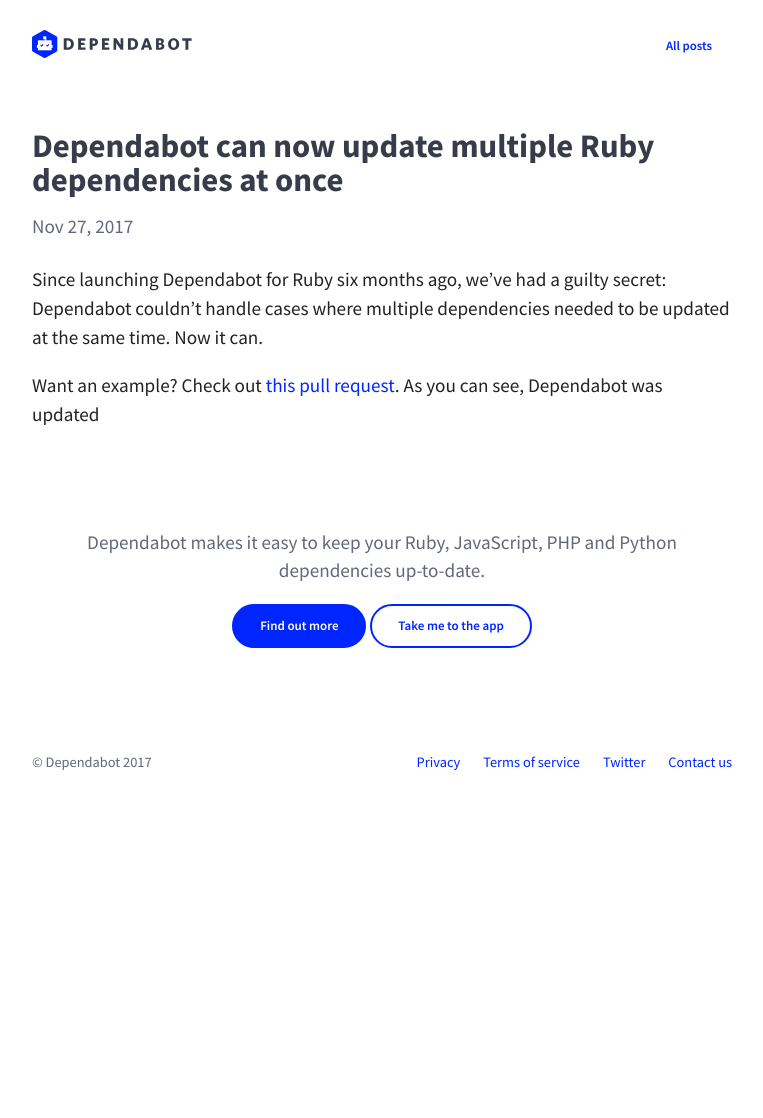
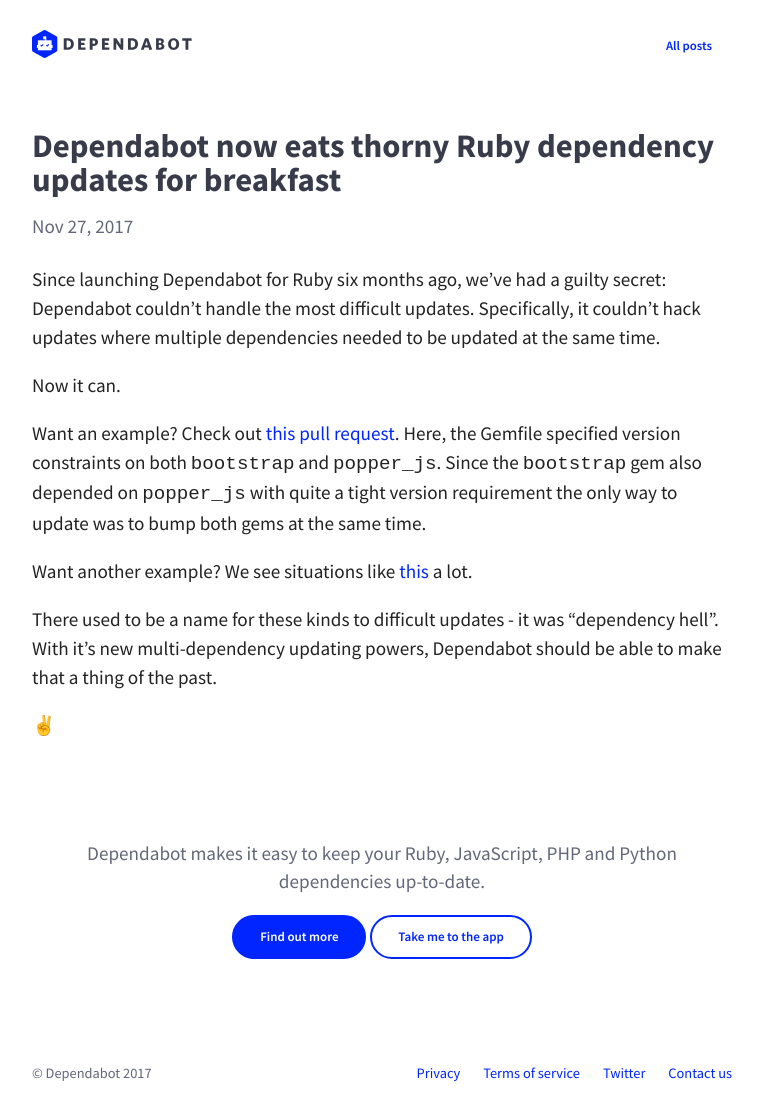
Before and after one commit to desenvolvedorIcotrade/App.bot, a Jekyll site: the page built from blog/_posts/2017-11-27-updating-multiple-ruby-dependencies.md, in a window 1280 px wide. Shown: the whole page, without its empty margins (258-1021 px from the left). Built offline with Jekyll 4.4.1, drawn with Linux system fonts in a browser that asks for light colours; nearby versions of some CDN libraries; before the commit the page ends 900 px from its top, so only the background shows below that.

Commit message:
Multiple dependency PRs

```diff
--- a/blog/_posts/2017-11-27-updating-multiple-ruby-dependencies.md
+++ b/blog/_posts/2017-11-27-updating-multiple-ruby-dependencies.md
@@ -1,14 +1,27 @@
 ---
 layout: post
-title:  "Dependabot can now update multiple Ruby dependencies at once"
+title:  "Dependabot now eats thorny Ruby dependency updates for breakfast"
 date:   2017-11-27 13:00:00 +0000
 ---
 
 Since launching Dependabot for Ruby six months ago, we've had a guilty secret:
-Dependabot couldn't handle cases where multiple dependencies needed to be
-updated at the same time. Now it can.
+Dependabot couldn't handle the most difficult updates. Specifically, it couldn't
+hack updates where multiple dependencies needed to be updated at the same time.
 
-Want an example? Check out [this pull request][pull_request]. As you can see,
-Dependabot was updated
+Now it can.
 
-[pull_request]: https://github.com
+Want an example? Check out [this pull request][brew_pull_request]. Here, the
+Gemfile specified version constraints on both `bootstrap` and `popper_js`. Since
+the `bootstrap` gem also depended on `popper_js` with quite a tight version
+requirement the only way to update was to bump both gems at the same time.
+
+Want another example? We see situations like [this][rspec_pull_request] a lot.
+
+There used to be a name for these kinds to difficult updates - it was
+"dependency hell". With it's new multi-dependency updating powers, Dependabot
+should be able to make that a thing of the past.
+
+✌️
+
+[brew_pull_request]: https://github.com/zedtux/brewformulas.org/pull/156
+[rspec_pull_request]: https://github.com/ontohub/ontohub-backend/pull/315
```
